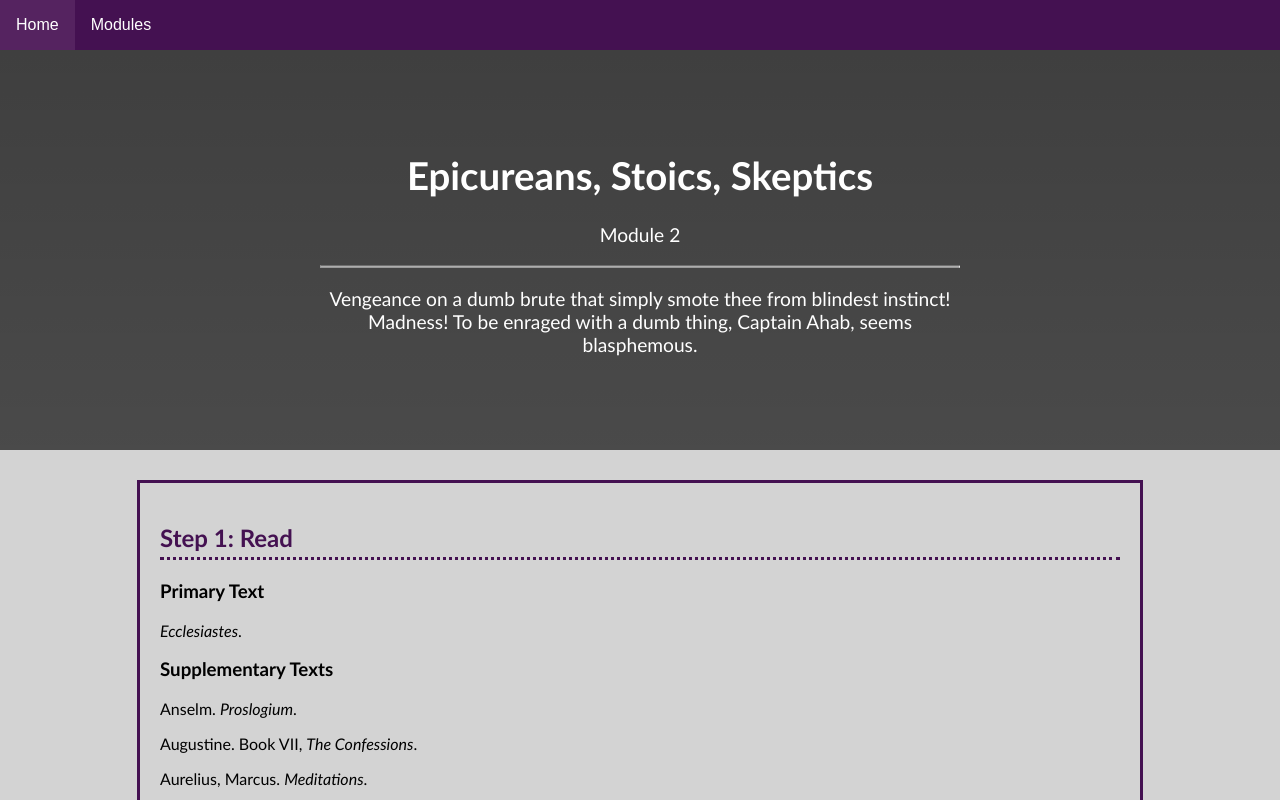
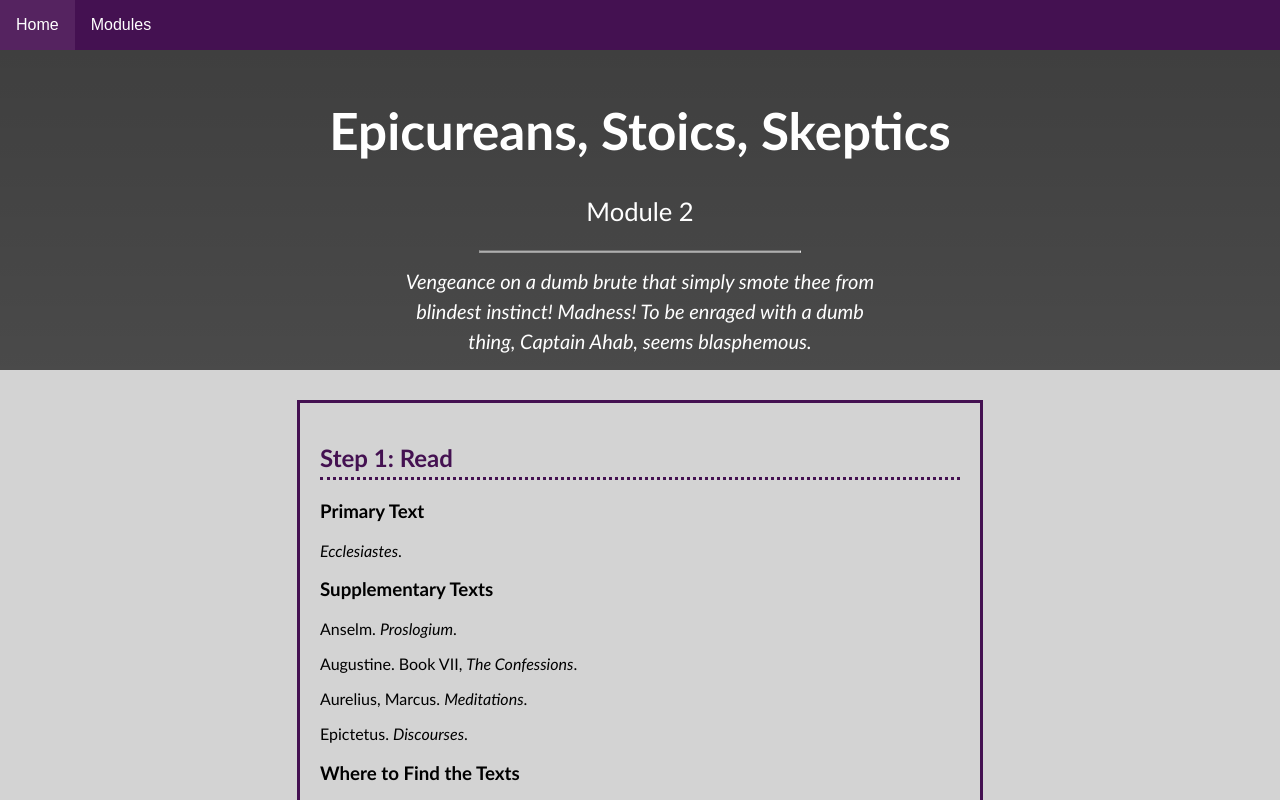
Before and after one commit to ChadMCrab/philosophy-human-values, a plain HTML site: page epicureans-stoics-skeptics.html in a window 1280 px wide. Shown: the top 800 px of the page. Drawn offline with Linux system fonts and the light colour scheme.

Commit message:
Update styles.css

```diff
--- a/resources/styles.css
+++ b/resources/styles.css
@@ -6,8 +6,8 @@ body {
     background: lightgray;
 }
 
-body,
-html {
+html,
+body {
     height: 100%;
 }
 
@@ -17,7 +17,7 @@ html {
     background-image: linear-gradient(rgba(0, 0, 0, 0.7), rgba(0, 0, 0, 0.65)), url("img/hero.jpg");
 
     /* Set a specific height */
-    height: 50%;
+    height: 40%;
 
     /* Position and center the image to scale nicely on all screens */
     background-position: center;
@@ -35,7 +35,7 @@ html {
     left: 50%;
     transform: translate(-50%, -50%);
     color: white;
-    font-size: 1.2em;
+    font-size: 1.6em;
   }
 
 a {
@@ -289,7 +289,7 @@ li {
 .step-section {
     border: 3px solid #441151;
     padding: 20px;
-    width: 75%;
+    width: 50%;
     margin: 20px auto;
 
 }
@@ -304,3 +304,19 @@ li {
     border-bottom: 3.5px dotted #441151;
     padding-bottom: 15px;
 }
+
+.spacer {
+    height: 50px;
+}
+
+.line-divider {
+    width: 50%;
+}
+
+.quotation {
+    font-size: 1.25rem;
+    font-style: italic;
+    width: 75%;
+    margin: auto;
+    line-height: 1.5;
+}
```
